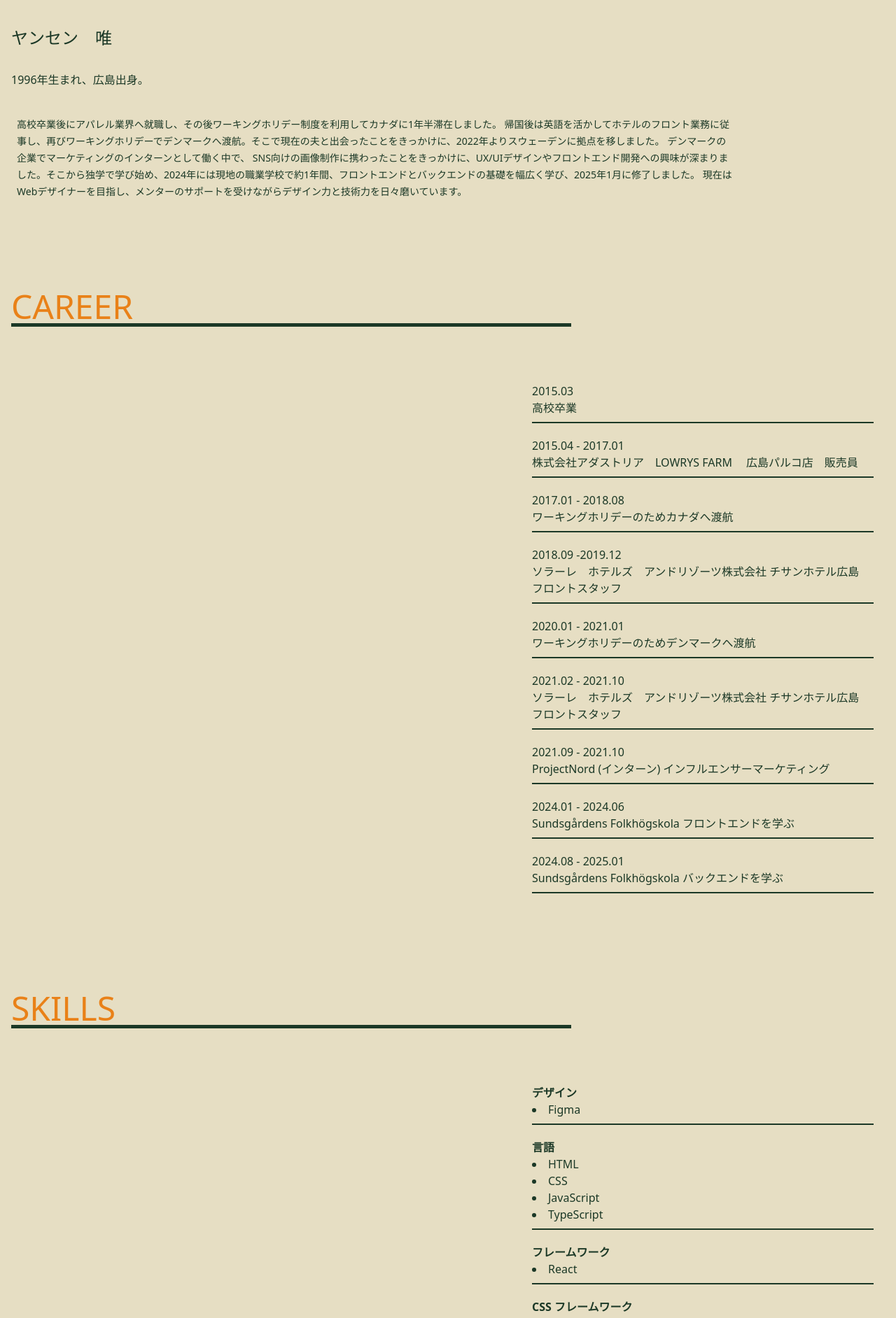
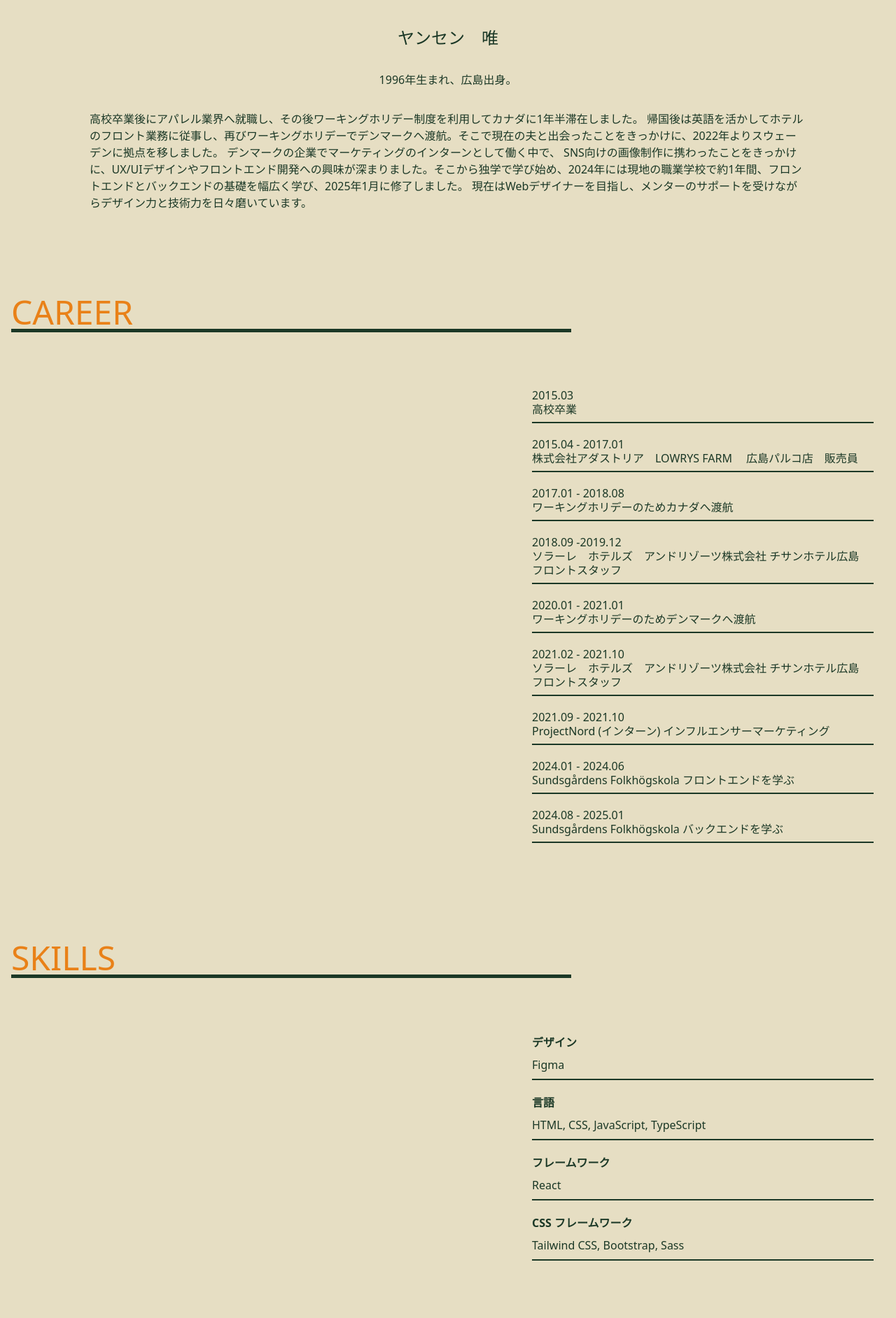
Before and after one commit to yui9667/yuijensen, a Next.js app in the folder my-app/: page /about in a window 1280 px wide. Shown: the part 791-2675 px from the top of the page at 70% size. Built offline with nearby package versions, Linux system fonts and the light colour scheme.

Commit message:
modified some codes for responsive design

```diff
--- a/my-app/app/about/page.tsx
+++ b/my-app/app/about/page.tsx
@@ -100,10 +100,14 @@ export default function About() {
             priority={true}
           />
         </div>
-        <div className='flex flex-col justify-center'>
-          <h3 className='text-2xl mt-10 mb-8'>ヤンセン　唯</h3>
-          <p className=' mb-8 '>1996年生まれ、広島出身。</p>
-          <p className=' max-w-5xl m-2 leading-6 text-sm '>
+        <div className='flex flex-col justify-center items-center px-4 '>
+          <h3 className='text-xl md:text-2xl mt-6 md:mt-10 mb-6 md:mb-8 '>
+            ヤンセン　唯
+          </h3>
+          <p className=' mb-8 md:text-base leading-6 max-w-5xl '>
+            1996年生まれ、広島出身。
+          </p>
+          <p className=' text-sm md:text-base leading-6 max-w-5xl '>
             高校卒業後にアパレル業界へ就職し、その後ワーキングホリデー制度を利用してカナダに1年半滞在しました。
             帰国後は英語を活かしてホテルのフロント業務に従事し、再びワーキングホリデーでデンマークへ渡航。そこで現在の夫と出会ったことをきっかけに、2022年よりスウェーデンに拠点を移しました。
             デンマークの企業でマーケティングのインターンとして働く中で、
@@ -113,45 +117,41 @@ export default function About() {
         </div>
       </RootSection>
       <RootSection title='CAREER'>
-        <div className='max-w-7xl flex flex-col items-end'>
+        <div className=' flex flex-col self-end'>
           {career.map((item, index) => (
-            <div key={index} className='w-full max-w-130 px-4 ml-auto mb-5'>
-              <p>{item.date}</p>
-              <p>{item.event}</p>
+            <div key={index} className='w-full max-w-130 px-4 mb-5'>
+              <p className='leading-5'>{item.date}</p>
+              <p className='leading-5'>{item.event}</p>
               <div className='w-full border-b-2 border-current mt-2' />
             </div>
           ))}
         </div>
       </RootSection>
       <RootSection title='SKILLS'>
-        <div className='max-w-7xl flex flex-col items-end'>
+        <div className='flex flex-col self-end w-full max-w-130'>
           {skills.map((skill, index) => (
-            <div key={index} className='w-full max-w-130 px-4 ml-auto mb-5'>
-              <p className='font-bold'>{skill.title}</p>
-              <ul className='list-disc list-inside'>
-                {skill.items.map((item, itemIndex) => (
-                  <li key={itemIndex}>{item}</li>
-                ))}
-              </ul>
-              <div className='w-full border-b-2 border-current mt-2' />
+            <div key={index} className=' w-full  px-4 mb-5'>
+              <p className='font-bold mb-2'>{skill.title}</p>
+              <p>{skill.items.join(', ')}</p>
+              <div className='w-full  border-b-2 border-current mt-2' />
             </div>
           ))}
         </div>
       </RootSection>
       <RootSection title='STRENGTHS'>
-        <div className='max-w-7xl flex flex-col items-end'>
+        <div className='flex flex-col self-end'>
           {strengths.map((strength, index) => (
-            <div key={index} className='w-full max-w-130 px-4 ml-auto mb-5'>
-              <p className='font-bold'>{strength.title}</p>
-              <p>{strength.description}</p>
+            <div key={index} className='w-full max-w-130 px-4  mb-5'>
+              <p className='font-bold mb-2'>{strength.title}</p>
+              <p className='leading-6'>{strength.description}</p>
               <div className='w-full border-b-2 border-current mt-2' />
             </div>
           ))}
         </div>
       </RootSection>
       <RootSection title='INTEREST'>
-        <div className='max-w-150 mx-auto'>
-          <div className='grid grid-cols-1 mx-auto gap-4 md:grid-cols-'>
+        <div className='max-w-150 mx-auto '>
+          <div className='grid grid-cols-1 mx-auto gap-4 md:grid-cols-2'>
             {photos.map((photo, item) => (
               <div key={item} className='relative group w-full h-75'>
                 <Image
--- a/my-app/components/RootSection.tsx
+++ b/my-app/components/RootSection.tsx
@@ -14,21 +14,21 @@ export default function RootSection({
     <>
       {title && (
         <motion.section
-          className='flex flex-col mt-30 mb-20 mx-auto max-w-1400 px-4'
+          className='flex flex-col mt-30 mb-20 mx-auto max-w-350 px-4 items-center'
           initial={title ? { opacity: 0, y: 50 } : {}}
           whileInView={title ? { opacity: 1, y: 0 } : {}}
           viewport={{ once: true }}
           transition={{ duration: 0.5 }}
         >
-          <h2 className='text-3xl sm:text-4xl md:text-5xl text-(--color-accent) '>
+          <h2 className='text-3xl sm:text-4xl md:text-5xl text-(--color-accent) self-start '>
             {title}
           </h2>
           <MotionImage
             src={Line}
             alt='Underline of text'
             width={800}
-            className='mb-20 '
-            initial={title ? { opacity: 0, x: -500 } : {}}
+            className='mb-20 self-start  '
+            initial={title ? { opacity: 0, x: '-100%' } : {}}
             whileInView={title ? { opacity: 1, x: 0 } : {}}
             viewport={{ once: true }}
             transition={{ duration: 0.8, delay: 0.2 }}
```
